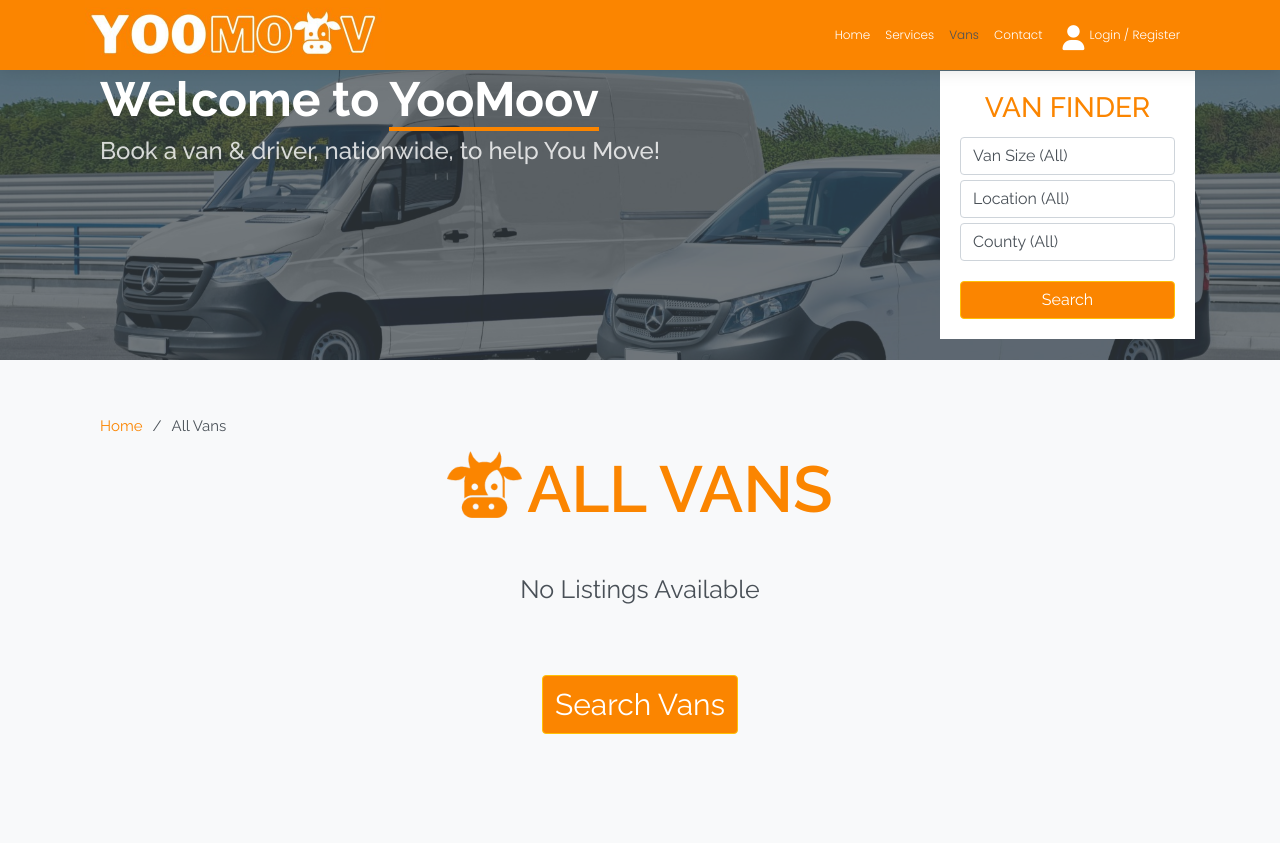
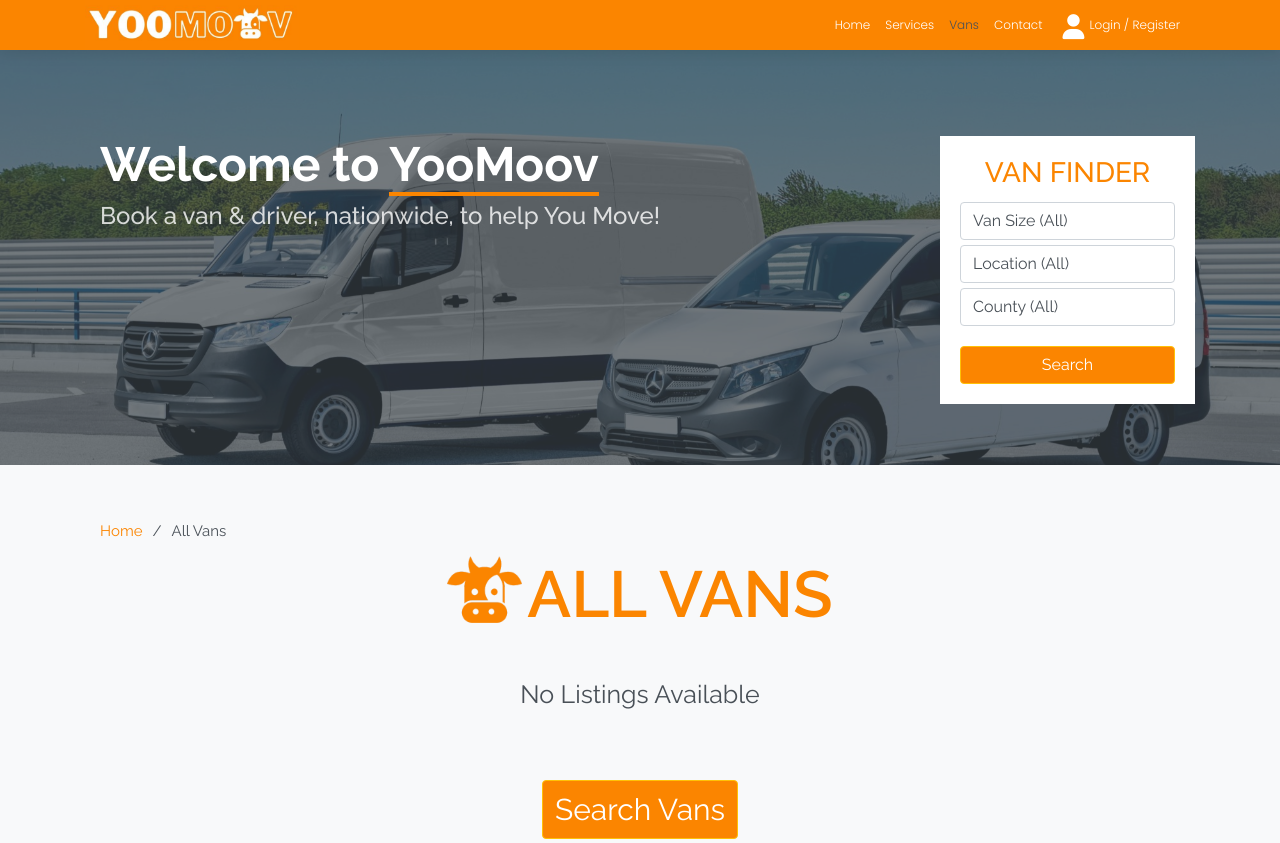
Before and after one commit to rstan-dev/pp4-yoomoov, a Django app: page /all_vans/ in a window 1280 px wide. Shown: the top 843 px of the page. Run offline with Django 3.2, Linux system fonts and the light colour scheme; data that the repository does not hold is empty; some libraries are stand-ins or nearby versions.

Commit message:
fix: YM010829 - update header and hero css for browser compatibility

```diff
--- a/static/css/style.css
+++ b/static/css/style.css
@@ -60,8 +60,7 @@ h6 {
 # Header
 --------------------------------------------------------------*/
 #header {
-  height: 70px;
-  transition: all 0.5s;
+  height: 50px;
   z-index: 997;
   transition: all 0.5s;
   background: #fb8500;
@@ -69,7 +68,7 @@ h6 {
 }
 
 #header .logo img {
-  max-height: 70px;
+  max-height: 50px;
 }
 
 /*--------------------------------------------------------------
@@ -152,7 +151,7 @@ h6 {
   }
 
   #header .logo img {
-    max-height: 60px;
+    max-height: 50px;
   }
 }
 
@@ -473,11 +472,11 @@ h6 {
 --------------------------------------------------------------*/
 #hero {
   width: 100%;
-  height: 70vh;
+  height: 80vh;
   background: url("/static/media/hero-image.jpg") center center;
   background-size: cover;
   position: relative;
-  margin-top: -200px;
+  margin-top: -175px;
   padding: 0;
 }
 
```
